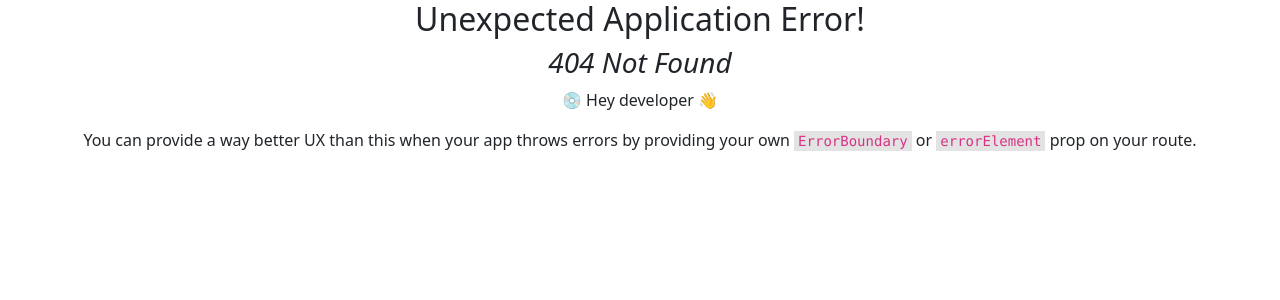
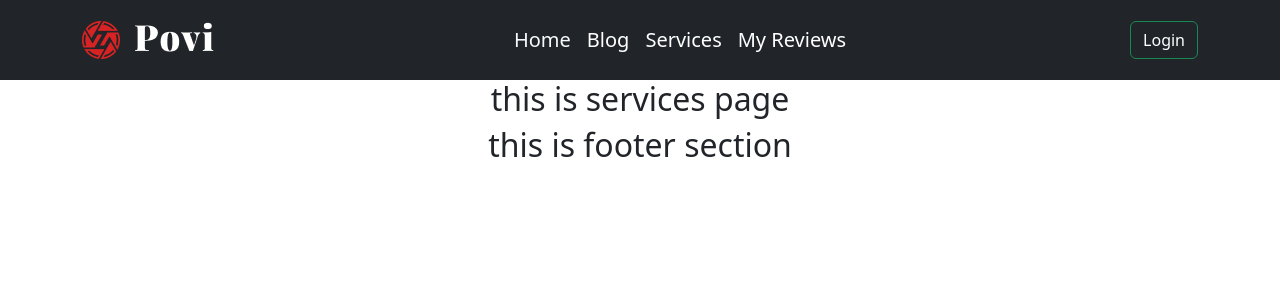
Before and after one commit to sauravmondal24/Povi---Photography-Videography-Services-client, a React (Create React App) app: page /services in a window 1280 px wide. Before the commit this address had no page. Shown: the top 300 px of the page. Built offline with nearby package versions, Linux system fonts and the light colour scheme.

Commit message:
Header section done

```diff
--- /dev/null
+++ b/src/Error/Error.js
@@ -0,0 +1,11 @@
+import React from 'react';
+
+const Error = () => {
+	return (
+		<div>
+			<h2>This is 404 page</h2>
+		</div>
+	);
+};
+
+export default Error;
--- a/src/components/Header/Navbar/Navbar.js
+++ b/src/components/Header/Navbar/Navbar.js
@@ -1,9 +1,72 @@
 import React from 'react';
+import { Link } from 'react-router-dom';
+import Logo from '../../../assets/img/logo-white.png';
 
 const Navbar = () => {
 	return (
 		<div>
-			<h2>This is a navbar </h2>
+			<nav className="navbar navbar-expand-lg bg-dark py-3">
+				<div className="container">
+					<Link to="/" className="navbar-brand" href="#">
+						<img className="img-fluid" src={Logo} alt="" />
+					</Link>
+					<button
+						className="navbar-toggler"
+						type="button"
+						data-bs-toggle="collapse"
+						data-bs-target="#navbarTogglerDemo02"
+						aria-controls="navbarTogglerDemo02"
+						aria-expanded="false"
+						aria-label="Toggle navigation"
+					>
+						<span className="navbar-toggler-icon"></span>
+					</button>
+					<div className="collapse navbar-collapse" id="navbarTogglerDemo02">
+						<ul className="navbar-nav m-auto mb-2 mb-lg-0 ">
+							<li className="nav-item">
+								<Link
+									className="nav-link active text-light fs-5"
+									aria-current="page"
+									to="/"
+								>
+									Home
+								</Link>
+							</li>
+							<li className="nav-item">
+								<Link to="/blog" className="nav-link text-white fs-5">
+									Blog
+								</Link>
+							</li>
+							<li className="nav-item">
+								<Link to="/services" className="nav-link text-white fs-5">
+									Services
+								</Link>
+							</li>
+							<li className="nav-item">
+								<Link
+									to="/myreviews"
+									className="nav-link text-white fs-5"
+									href="#"
+								>
+									My Reviews
+								</Link>
+							</li>
+							{/* <li className="nav-item">
+								<Link to="/" className="nav-link text-white fs-5" href="#">
+									Blog
+								</Link>
+							</li> */}
+						</ul>
+						<div className="d-flex" role="search">
+							<button className="btn btn-outline-success" type="submit">
+								<Link to="/login" className="nav-link text-white " href="#">
+									Login
+								</Link>
+							</button>
+						</div>
+					</div>
+				</div>
+			</nav>
 		</div>
 	);
 };
--- /dev/null
+++ b/src/components/Services/Services.js
@@ -0,0 +1,11 @@
+import React from 'react';
+
+const Services = () => {
+	return (
+		<div>
+			<h2>this is services page</h2>
+		</div>
+	);
+};
+
+export default Services;
```
Also changed, not shown: src/Router/Router.js (+10 -0 lines).
